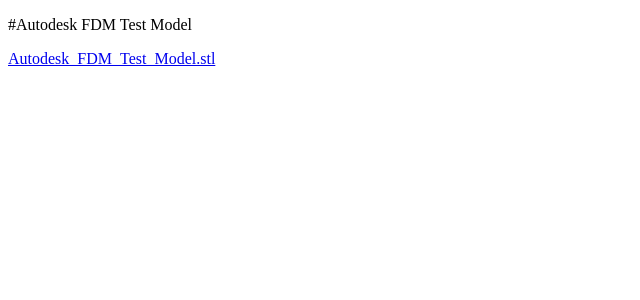
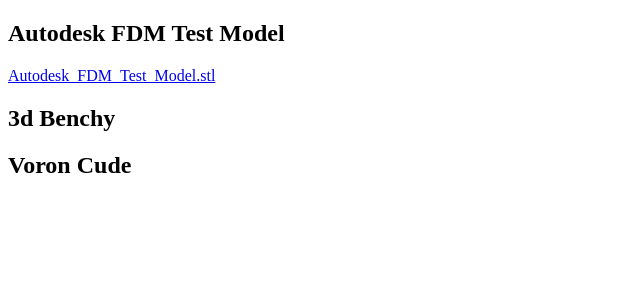
Before and after one commit to JamesD3d/info3d, a Next.js app: page /info3d/Calabration/Handy_Test_Models in a window 1280 px wide. Shown: the top 300 px of the page, without its empty margins (0-640 px from the left). Built offline with nearby package versions, Linux system fonts and the light colour scheme.

Commit message:
Update Handy_Test_Models.mdx

```diff
--- a/pages/Calabration/Handy_Test_Models.mdx
+++ b/pages/Calabration/Handy_Test_Models.mdx
@@ -1,3 +1,7 @@
-#Autodesk FDM Test Model
+## Autodesk FDM Test Model
 
 [Autodesk_FDM_Test_Model.stl](/public/models/Autodesk_test.stl)
+
+## 3d Benchy
+
+## Voron Cude
```
